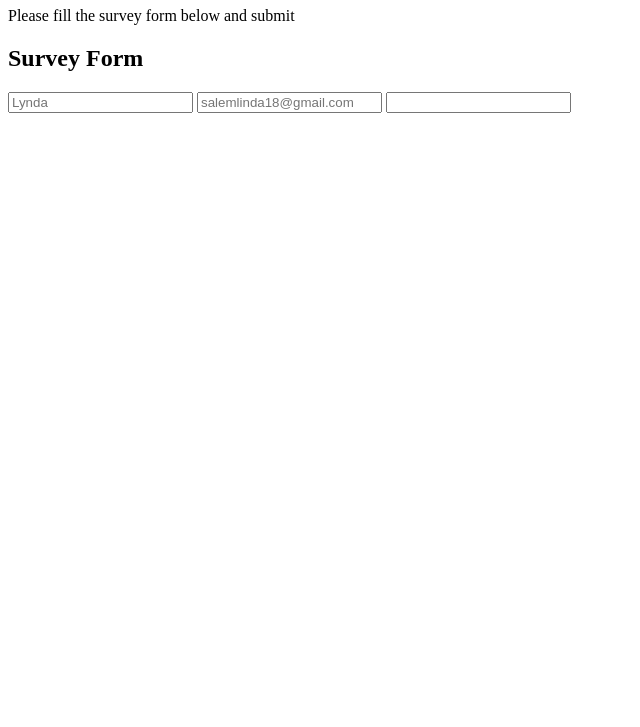
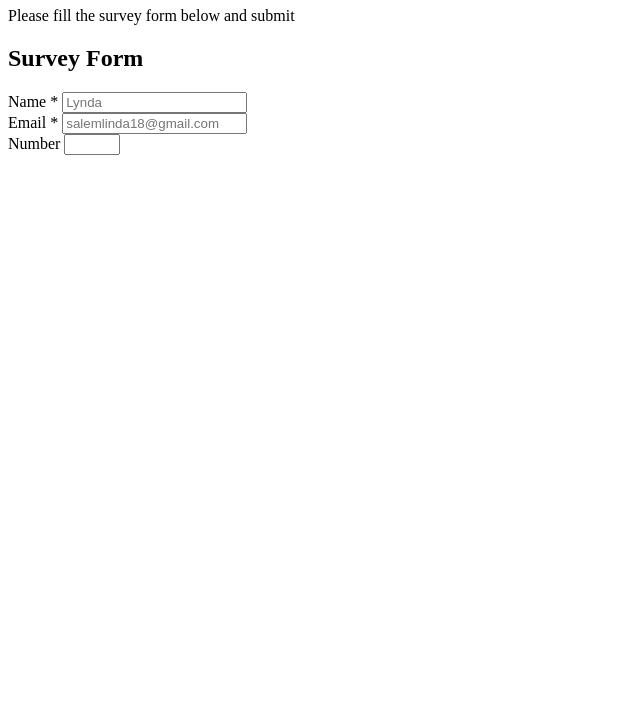
Before and after one commit to oaedward/MicroverseProject, a plain HTML site: page index.html in a window 1280 px wide. Shown: the part 73-800 px from the top of the page, without its empty margins (0-640 px from the left). Drawn offline with Linux system fonts and the light colour scheme.

Commit message:
form labels created

```diff
--- a/index.html
+++ b/index.html
@@ -9,13 +9,26 @@
     <h1 id="title">Survey Form</h1>
     <p id="description">Please fill the survey form below and submit</p>
     <form id="survey-form">
-    <h2> Survey Form </h2>
-    <input type="text" id="name" placeholder="Lynda" required />
-    <input type="email" id="email" placeholder="salemlinda18@gmail.com" required />
-    <input type="number" id="number" />
-
-
-  </form>
-
+      <h2>Survey Form</h2>
+      <div>
+        <div>
+          <label id="name-label">Name *</label>
+          <input type="text" id="name" placeholder="Lynda" required />
+        </div>
+        <div>
+          <label id="email-label">Email *</label>
+          <input
+            type="email"
+            id="email"
+            placeholder="salemlinda18@gmail.com"
+            required
+          />
+        </div>
+        <div>
+          <label id="number-label">Number</label>
+          <input type="number" id="number" min="0" max="10" />
+        </div>
+      </div>
+    </form>
   </body>
 </html>
```
